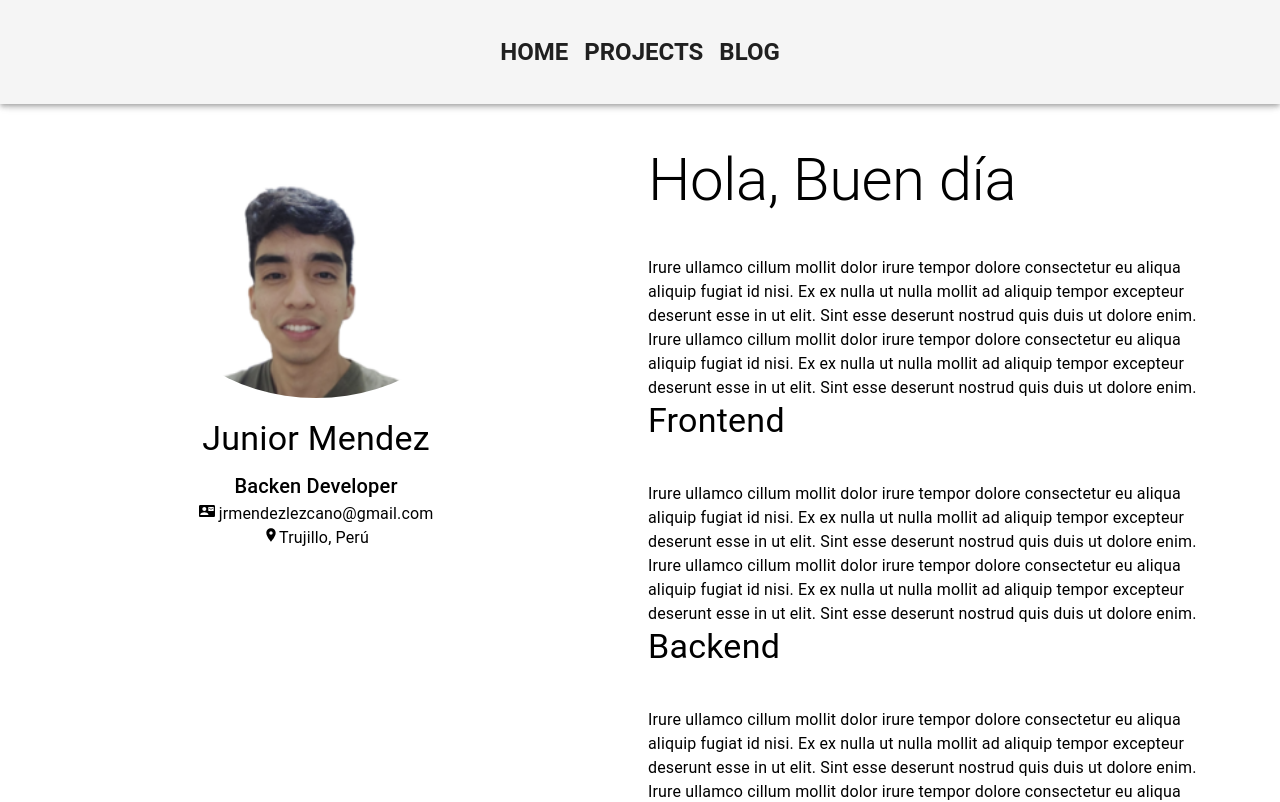
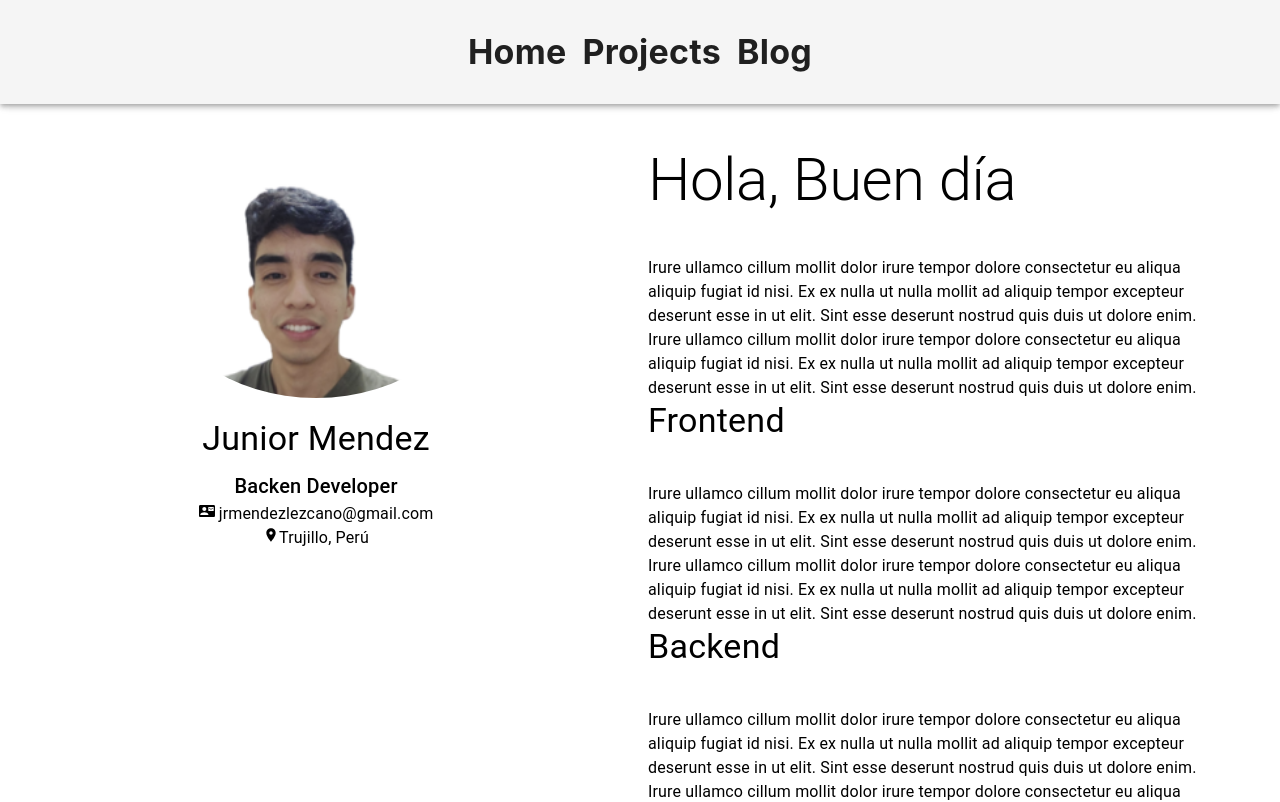
Before and after one commit to Junior-mendez/porfolio, a React (Create React App) app: page / in a window 1280 px wide. Shown: the top 802 px of the page. Built offline with nearby package versions, Linux system fonts and the light colour scheme.

Commit message:
Se modifica tipo de fuente header.

```diff
--- a/src/Header/index.js
+++ b/src/Header/index.js
@@ -1,7 +1,7 @@
 import * as React from "react"
 import AppBar from "@mui/material/AppBar"
 import Toolbar from "@mui/material/Toolbar"
-import Button from "@mui/material/Button"
+import Button from "@material-ui/core/Button"
 import Typography from "@mui/material/Typography"
 export default function Header() {
     return(
@@ -14,17 +14,53 @@ export default function Header() {
                 }
             }>
                 <Button color="inherit" ><Typography style={{
-                    fontWeight:700
-                }} variant="h5"
-                component="div" >Home</Typography></Button>
+                    fontWeight:700,
+                    textTransform:"none"
+                }} variant="h4"
+                component="div" fontFamily={[
+                    '-apple-system',
+                    'BlinkMacSystemFont',
+                    '"Segoe UI"',
+                    'Roboto',
+                    '"Helvetica Neue"',
+                    'Arial',
+                    'sans-serif',
+                    '"Apple Color Emoji"',
+                    '"Segoe UI Emoji"',
+                    '"Segoe UI Symbol"',
+                  ].join(',')}>Home</Typography></Button>
                 <Button color="inherit" ><Typography style={{
-                    fontWeight:700
-                }} variant="h5"
-                component="div" >Projects</Typography></Button>
-                <Button color="inherit" ><Typography style={{
-                    fontWeight:700
-                }} variant="h5"
-                component="div">Blog</Typography></Button>
+                    fontWeight:700,
+                    textTransform:"none"
+                }} variant="h4"
+                component="div" fontFamily={[
+                    '-apple-system',
+                    'BlinkMacSystemFont',
+                    '"Segoe UI"',
+                    'Roboto',
+                    '"Helvetica Neue"',
+                    'Arial',
+                    'sans-serif',
+                    '"Apple Color Emoji"',
+                    '"Segoe UI Emoji"',
+                    '"Segoe UI Symbol"',
+                  ].join(',')} >Projects</Typography></Button>
+                <Button color="inherit"><Typography style={{
+                    fontWeight:700,
+                    textTransform:"none"
+                }} variant="h4"
+                component="div"  fontFamily={[
+                    '-apple-system',
+                    'BlinkMacSystemFont',
+                    '"Segoe UI"',
+                    'Roboto',
+                    '"Helvetica Neue"',
+                    'Arial',
+                    'sans-serif',
+                    '"Apple Color Emoji"',
+                    '"Segoe UI Emoji"',
+                    '"Segoe UI Symbol"',
+                  ].join(',')}>Blog</Typography></Button>
 
             </Toolbar>
         </AppBar>
```
